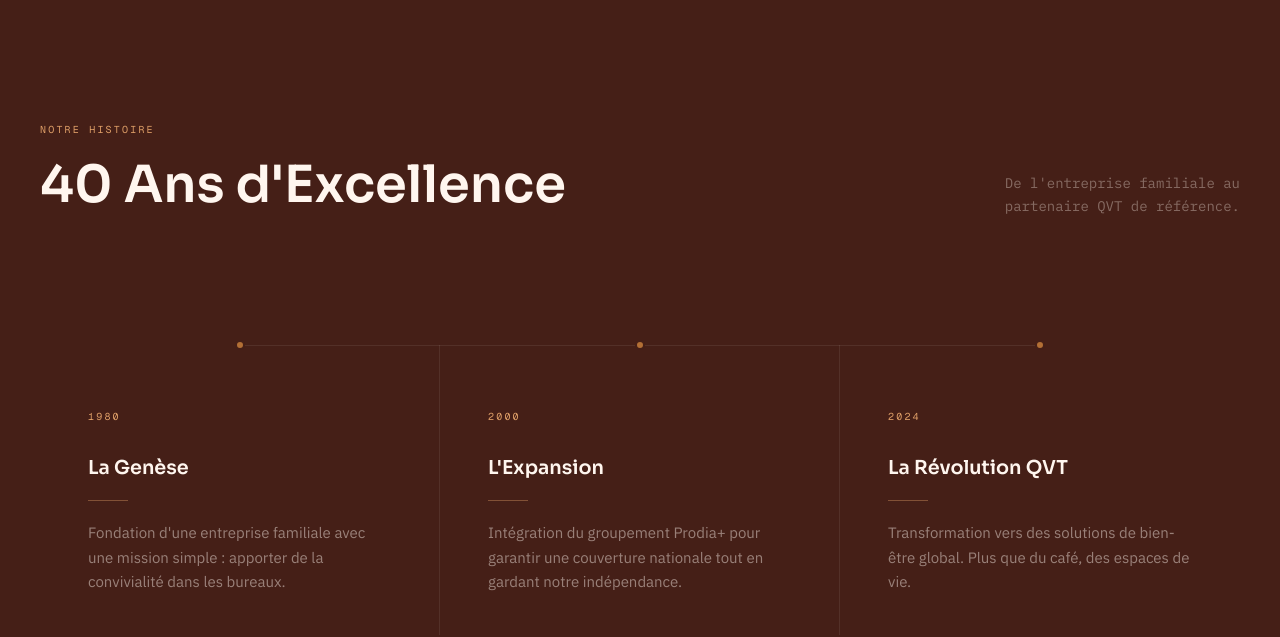
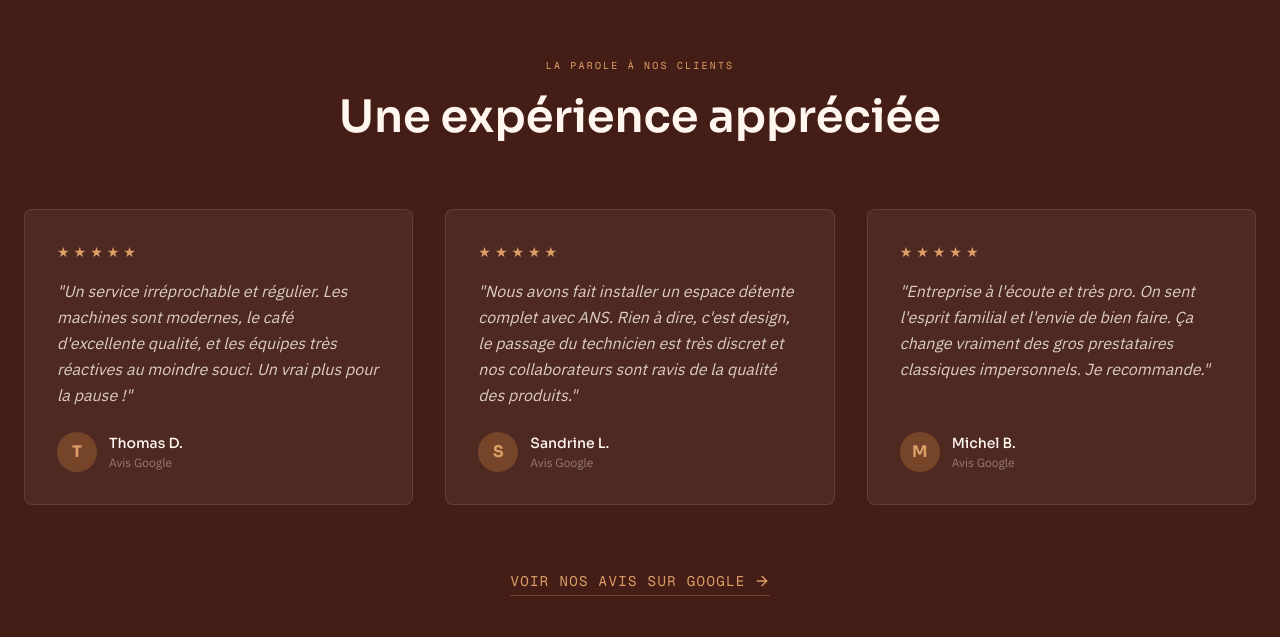
Before and after one commit to nohem-mg/ANS, a Next.js app: page / in a window 1280 px wide. Shown: the part 2885-3522 px from the top of the page. Built offline with nearby package versions, Linux system fonts and the light colour scheme; a web font is replaced by a local one.

Commit message:
Update page.tsx

```diff
--- a/src/app/page.tsx
+++ b/src/app/page.tsx
@@ -38,6 +38,21 @@ const MOODBOARD: MoodboardImage[] = [
   { area: 'l', src: P('coffee-beans-wide', 700, 280), w: 700, h: 280 },
   { area: 'm', src: U('1553877522-43269d4ea984', 900, 280), w: 900, h: 280 },
   { area: 'n', src: U('1507133750040-4a8f57021571', 500, 280), w: 500, h: 280 },
+];
+
+const TESTIMONIALS = [
+  {
+    name: "Thomas D.",
+    review: "Un service irréprochable et régulier. Les machines sont modernes, le café d'excellente qualité, et les équipes très réactives au moindre souci. Un vrai plus pour la pause !",
+  },
+  {
+    name: "Sandrine L.",
+    review: "Nous avons fait installer un espace détente complet avec ANS. Rien à dire, c'est design, le passage du technicien est très discret et nos collaborateurs sont ravis de la qualité des produits.",
+  },
+  {
+    name: "Michel B.",
+    review: "Entreprise à l'écoute et très pro. On sent l'esprit familial et l'envie de bien faire. Ça change vraiment des gros prestataires classiques impersonnels. Je recommande.",
+  }
 ];
 
 // --- Components ---
@@ -823,6 +838,69 @@ export default function Home() {
           </div>
         </section>
 
+        {/* Testimonials / Cas Clients Section */}
+        <section id="avis" className="py-32 relative bg-deep-roast/50">
+          <div className="max-w-7xl mx-auto px-6 relative z-10">
+            <div className="text-center mb-16">
+              <span className="block text-[10px] font-mono uppercase tracking-[0.22em] text-golden-extraction mb-4">
+                La parole à nos clients
+              </span>
+              <h2
+                className="text-coffee-cream leading-tight mb-8"
+                style={{
+                  fontFamily: 'var(--font-sora)',
+                  fontSize: 'clamp(2rem, 3.5vw, 3rem)',
+                  fontWeight: 600,
+                }}
+              >
+                Une expérience appréciée
+              </h2>
+            </div>
+
+            <div className="grid grid-cols-1 md:grid-cols-3 gap-8 mb-16">
+              {TESTIMONIALS.map((t, idx) => (
+                <motion.div
+                  key={idx}
+                  initial={{ opacity: 0, y: 20 }}
+                  whileInView={{ opacity: 1, y: 0 }}
+                  viewport={{ once: true }}
+                  transition={{ delay: 0.2 + idx * 0.15, duration: 0.6 }}
+                  className="bg-white/5 border border-coffee-cream/10 p-8 rounded-lg flex flex-col"
+                >
+                  <div className="flex gap-1 mb-4 text-golden-extraction">
+                    {[...Array(5)].map((_, i) => (
+                      <span key={i} className="text-sm">★</span>
+                    ))}
+                  </div>
+                  <p className="text-coffee-cream/80 italic mb-6 flex-grow leading-relaxed" style={{ fontFamily: 'var(--font-ibm-plex-sans)' }}>
+                    "{t.review}"
+                  </p>
+                  <div className="flex items-center gap-3">
+                    <div className="w-10 h-10 rounded-full bg-sienna-racing/40 flex items-center justify-center text-golden-extraction font-bold" style={{ fontFamily: 'var(--font-sora)' }}>
+                      {t.name.charAt(0)}
+                    </div>
+                    <div>
+                      <p className="text-coffee-cream font-medium text-sm" style={{ fontFamily: 'var(--font-sora)' }}>{t.name}</p>
+                      <p className="text-coffee-cream/40 text-xs mt-0.5" style={{ fontFamily: 'var(--font-ibm-plex-sans)' }}>Avis Google</p>
+                    </div>
+                  </div>
+                </motion.div>
+              ))}
+            </div>
+
+            <div className="text-center">
+              <a
+                href="https://www.google.com/maps/place/Prodia+%2B+ANS+(Automatique+Nord+Service)/@50.1529539,3.2171998,18z/data=!3m1!4b1!4m6!3m5!1s0x47c2966792d94f13:0x824371045fc07674!8m2!3d50.1529539!4d3.2187845!16s%2Fg%2F1ptwl3984?entry=ttu&g_ep=EgoyMDI2MDMwNC4xIKXMDSoASAFQAw%3D%3D"
+                target="_blank"
+                rel="noreferrer"
+                className="inline-flex items-center gap-2 text-golden-extraction hover:text-white transition-colors duration-300 border-b border-golden-extraction/30 pb-1 text-sm tracking-widest uppercase font-mono"
+              >
+                Voir nos avis sur Google <ArrowRight className="w-4 h-4" />
+              </a>
+            </div>
+          </div>
+        </section>
+
         {/* ADN Section (Timeline) */}
         <section id="adn" className="py-48 relative overflow-hidden">
           <div className="max-w-7xl mx-auto px-10 relative z-10">
```
